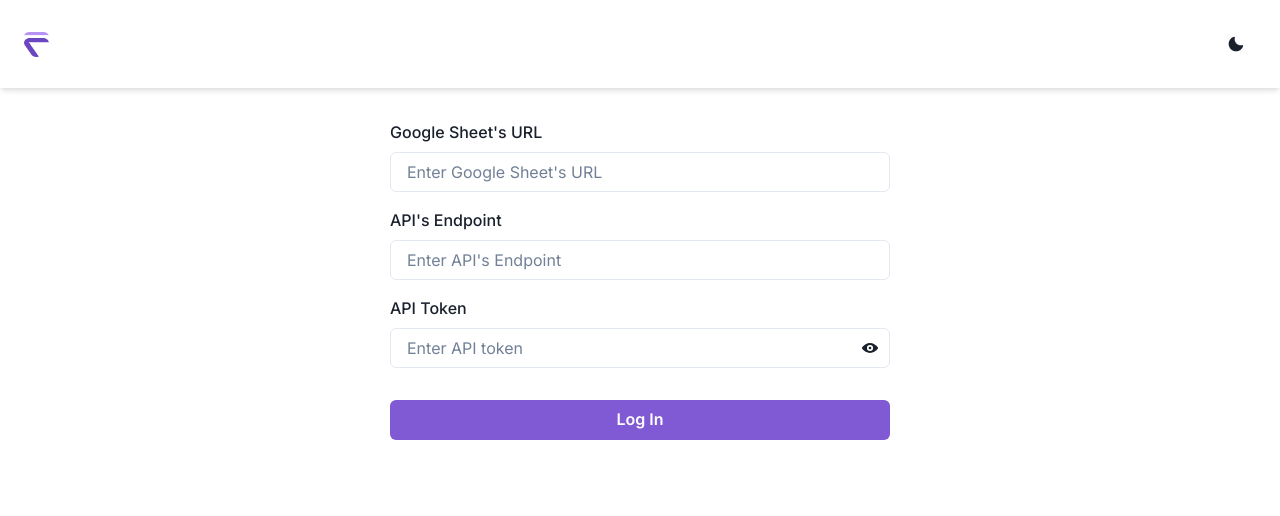
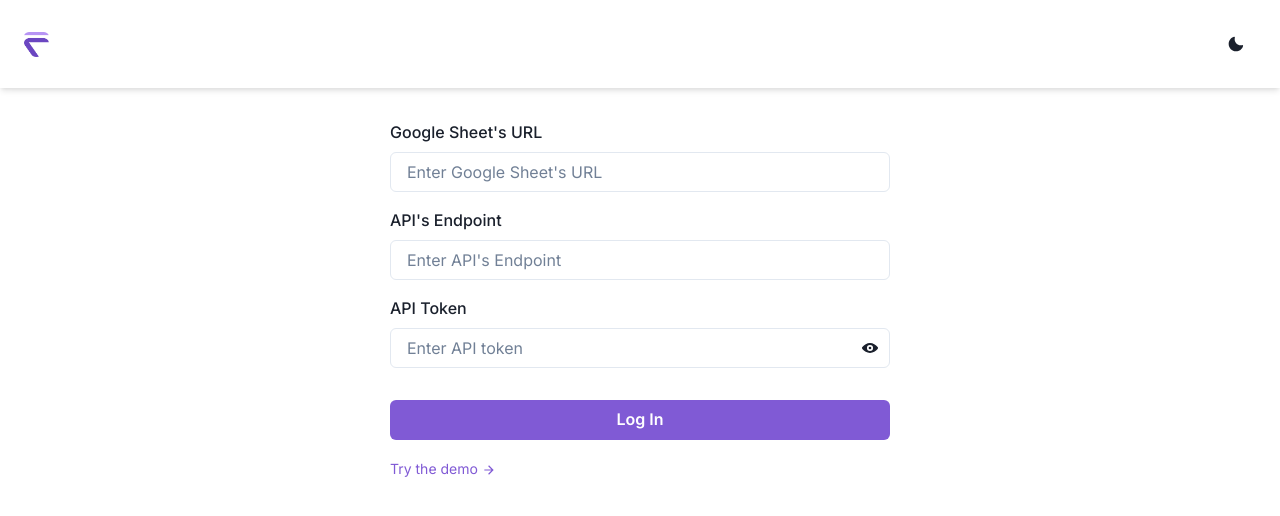
Before and after one commit to jodymantap/finfriend, a Next.js app: page /auth in a window 1280 px wide. Shown: the top 516 px of the page. Built offline with nearby package versions, Linux system fonts and the light colour scheme; no server answers.

Commit message:
fix: add link to demo inside the auth page

```diff
--- a/app/_components/AuthForm.tsx
+++ b/app/_components/AuthForm.tsx
@@ -6,7 +6,6 @@ import {
   FormControl,
   FormLabel,
   FormErrorMessage,
-  FormHelperText,
   Input,
   InputGroup,
   InputRightElement,
@@ -14,11 +13,13 @@ import {
   Button,
   Box,
   useToast,
+  Link,
 } from "@chakra-ui/react";
-import { ViewIcon, ViewOffIcon } from "@chakra-ui/icons";
+import { ViewIcon, ViewOffIcon, ArrowForwardIcon } from "@chakra-ui/icons";
 import * as yup from "yup";
 import { setCredentials } from "../../actions";
 import { Credentials } from "@/types";
+import NextLink from "next/link";
 
 export default function AuthForm() {
   const [isTokenHidden, toggleTokenHidden] = useState<boolean>(true);
@@ -129,9 +130,12 @@ export default function AuthForm() {
               )}
             </Field>
           </Box>
-          <Button type="submit" colorScheme="purple" mt="4" width="100%">
+          <Button type="submit" colorScheme="purple" mt="4" mb="4" width="100%">
             Log In
           </Button>
+          <Link as={NextLink} color="purple.500" fontSize="sm" href="/demo">
+            Try the demo <ArrowForwardIcon />
+          </Link>
         </Form>
       </Formik>
     </>
```
